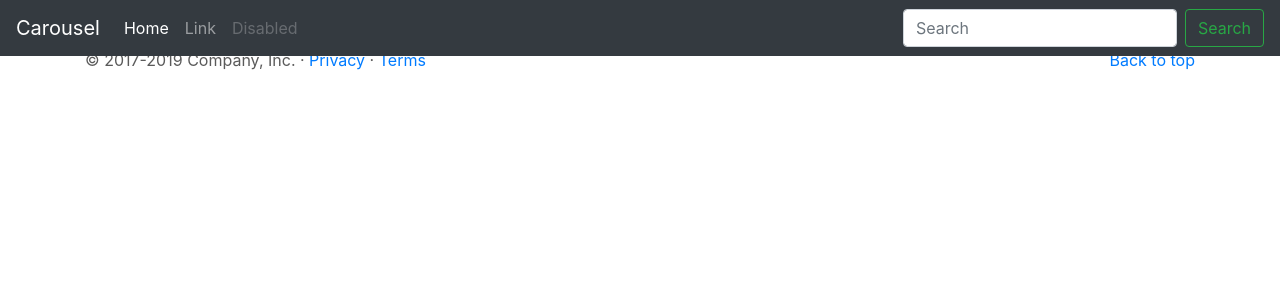
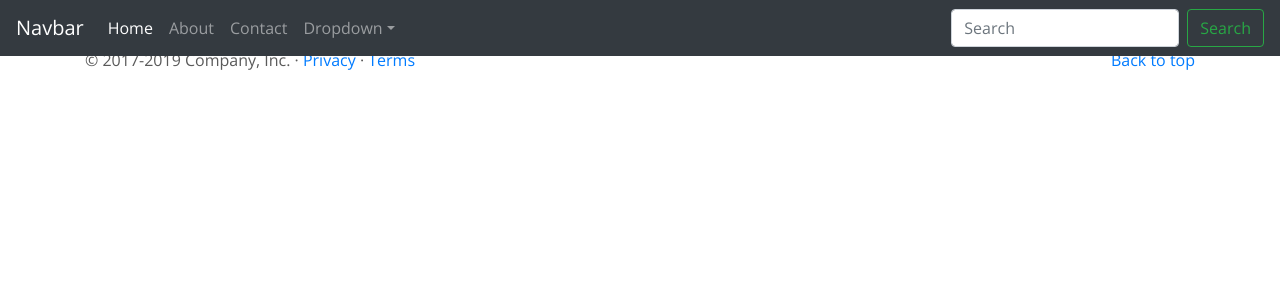
Before and after one commit to leihuagh/Django-Practice-Site-001, a Django app: template templates/base.html in a window 1280 px wide. Shown: the top 300 px of the page. Run offline with Django 3.2, Linux system fonts and the light colour scheme; the template is opened without the code that fills it, so the values that code supplies are empty; some libraries are stand-ins or nearby versions.

Commit message:
update navbar

```diff
--- a/assets/css/site.css
+++ b/assets/css/site.css
@@ -1,6 +1,8 @@
+@import url('https://fonts.googleapis.com/css?family=Open+Sans:300,300i,400,400i,600,600i,700,700i,800,800i');
 body {
     padding-top: 3rem;
     padding-bottom: 3rem;
+    font-family: 'Open Sans', sans-serif;
     color: #5a5a5a;
 }
 
--- a/templates/base/navbar.html
+++ b/templates/base/navbar.html
@@ -1,22 +1,32 @@
 <nav class="navbar navbar-expand-md navbar-dark fixed-top bg-dark">
-    <a class="navbar-brand" href="#">Carousel</a>
-    <button class="navbar-toggler" type="button" data-toggle="collapse" data-target="#navbarCollapse" aria-controls="navbarCollapse"
-        aria-expanded="false" aria-label="Toggle navigation">
+    <a class="navbar-brand" href="#">Navbar</a>
+    <button class="navbar-toggler" type="button" data-toggle="collapse" data-target="#navbarsExampleDefault"
+        aria-controls="navbarsExampleDefault" aria-expanded="false" aria-label="Toggle navigation">
         <span class="navbar-toggler-icon"></span>
     </button>
-    <div class="collapse navbar-collapse" id="navbarCollapse">
+
+    <div class="collapse navbar-collapse" id="navbarsExampleDefault">
         <ul class="navbar-nav mr-auto">
             <li class="nav-item active">
-                <a class="nav-link" href="#">Home <span class="sr-only">(current)</span></a>
+                <a class="nav-link" href="{% url 'index' %}">Home <span class="sr-only">(current)</span></a>
             </li>
             <li class="nav-item">
-                <a class="nav-link" href="#">Link</a>
+                <a class="nav-link" href="{% url 'about' %}">About</a>
             </li>
             <li class="nav-item">
-                <a class="nav-link disabled" href="#">Disabled</a>
+                <a class="nav-link" href="{% url 'contact' %}">Contact</a>
+            </li>
+            <li class="nav-item dropdown">
+                <a class="nav-link dropdown-toggle" href="#" id="dropdown01" data-toggle="dropdown" aria-haspopup="true"
+                    aria-expanded="false">Dropdown</a>
+                <div class="dropdown-menu" aria-labelledby="dropdown01">
+                    <a class="dropdown-item" href="#">Action</a>
+                    <a class="dropdown-item" href="#">Another action</a>
+                    <a class="dropdown-item" href="#">Something else here</a>
+                </div>
             </li>
         </ul>
-        <form class="form-inline mt-2 mt-md-0">
+        <form class="form-inline my-2 my-lg-0">
             <input class="form-control mr-sm-2" type="text" placeholder="Search" aria-label="Search">
             <button class="btn btn-outline-success my-2 my-sm-0" type="submit">Search</button>
         </form>
```
